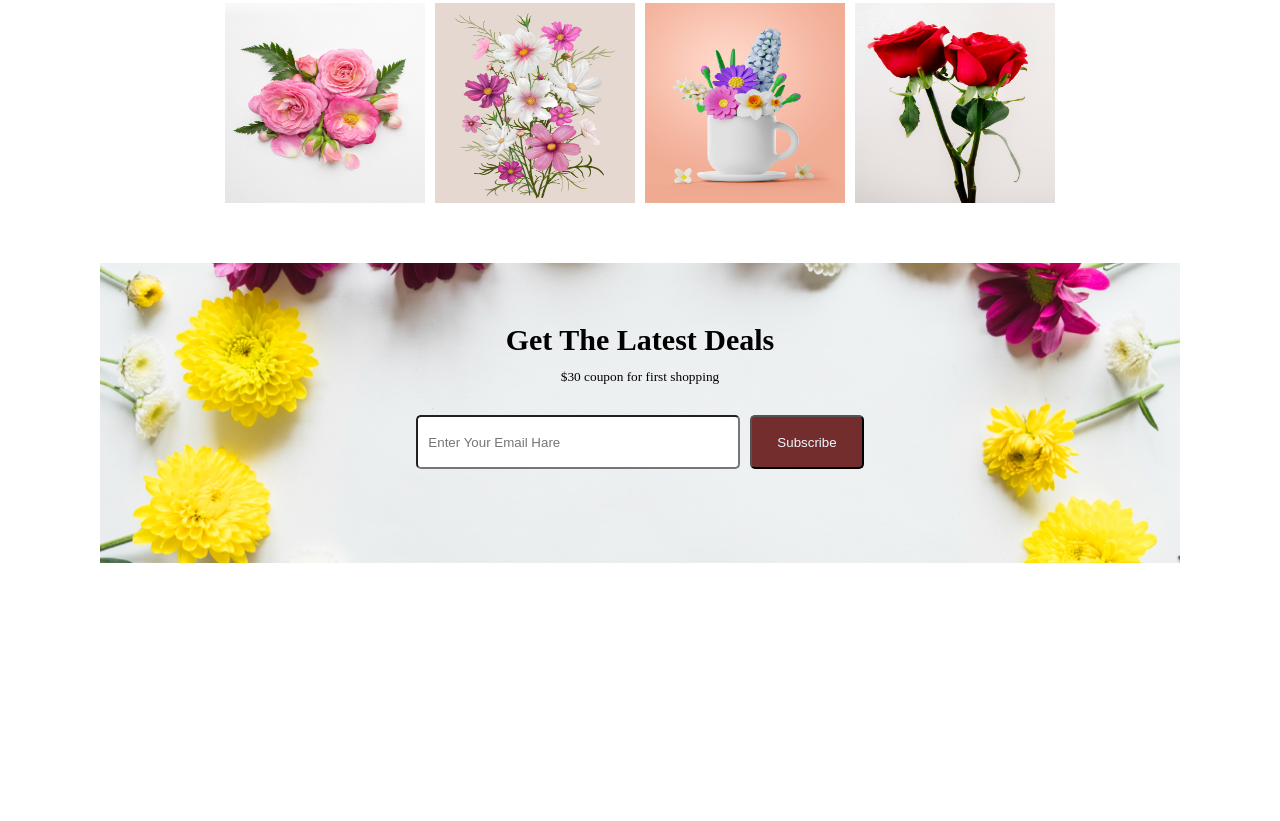
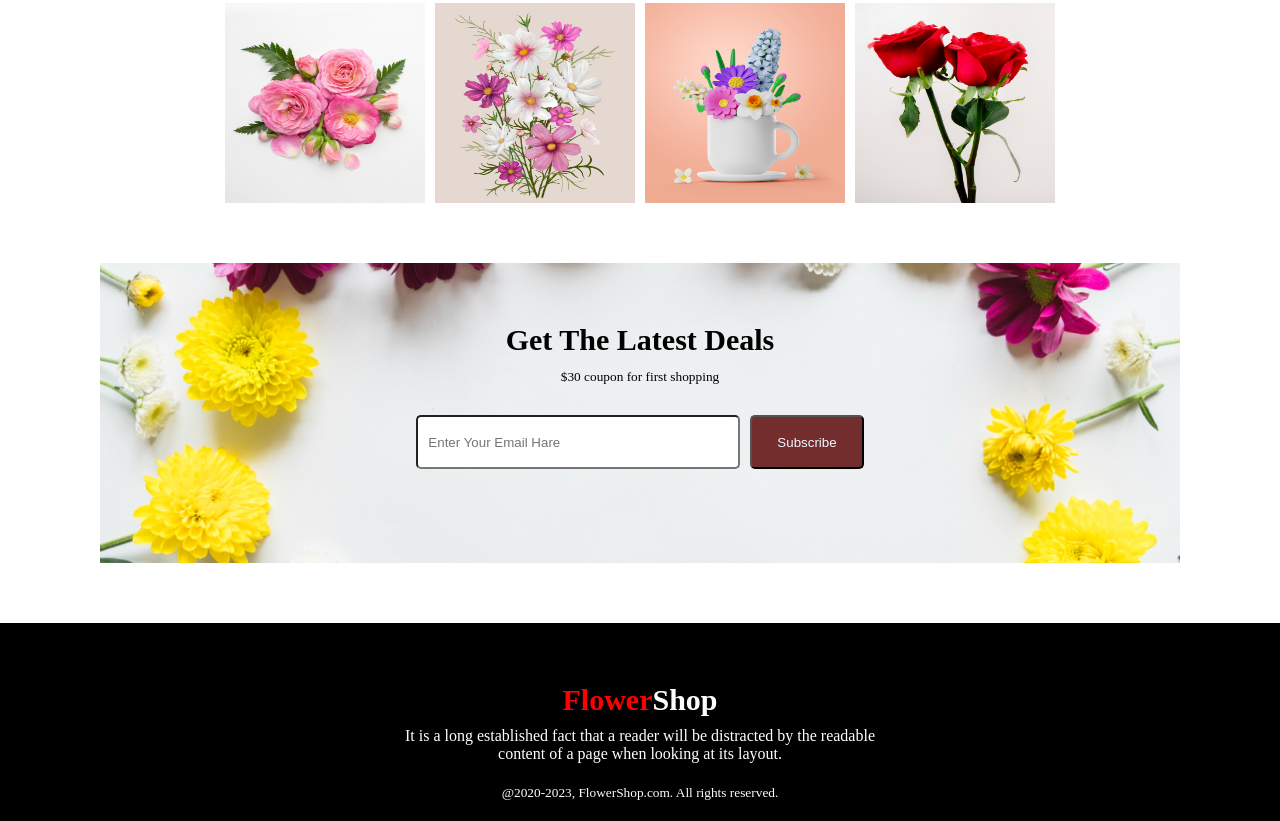
Before and after one commit to shuvo3837/my-first-assingment, a plain HTML site: page index.html in a window 1280 px wide. Shown: the part 1659-2480 px from the top of the page. Before the commit the page ends 2282 px from the top, so only its background shows below. Drawn offline with Linux system fonts and the light colour scheme.

Commit message:
added this footer

```diff
--- a/index.html
+++ b/index.html
@@ -130,6 +130,17 @@
             </div>
         </section>
     </main>
+
+    <!-- footer section -->
+    <footer>
+        <h1 class="footer-titale"><span>Flower</span>Shop</h1>
+        <p class="pera">
+                It is a long established fact that a reader will be distracted by the readable <br> content of a page when looking at its layout.
+        </p>
+        <p class="end">
+            <small>@2020-2023, FlowerShop.com. All rights reserved. </small>
+        </p>
+    </footer>
 </body>
 
 </html>
--- a/style.css
+++ b/style.css
@@ -175,3 +175,20 @@ span{
     padding: 10px;
     border-radius: 5px;
 }
+
+/* footer style */
+footer{
+    background-color: black;
+    color: white;
+}
+.footer-titale{
+    text-align: center;
+    font-size: 30px;
+    font-weight: 800;
+    padding: 10px;
+    padding-top: 60px;
+}
+.end{
+    text-align: center;
+    padding: 20px;
+}
```
